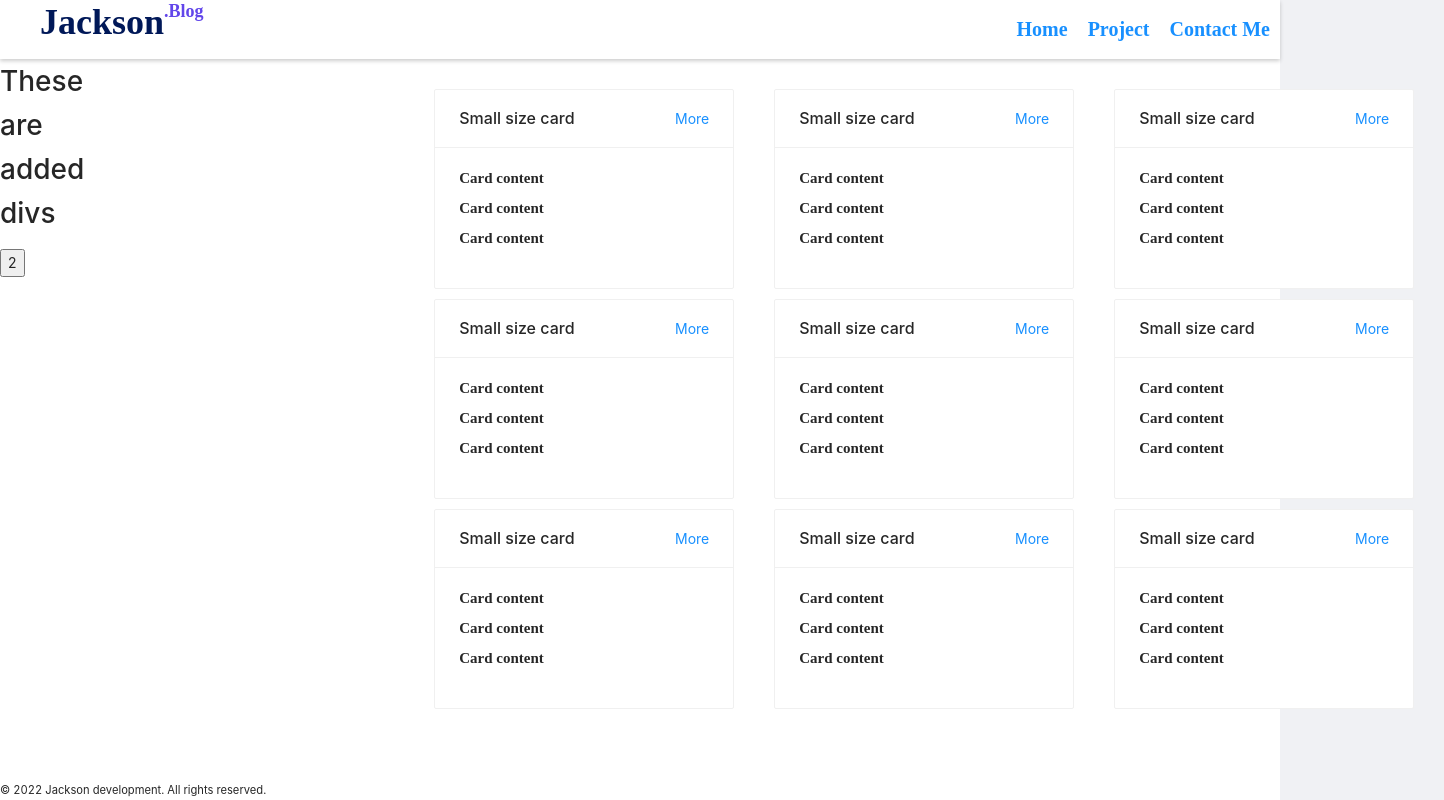
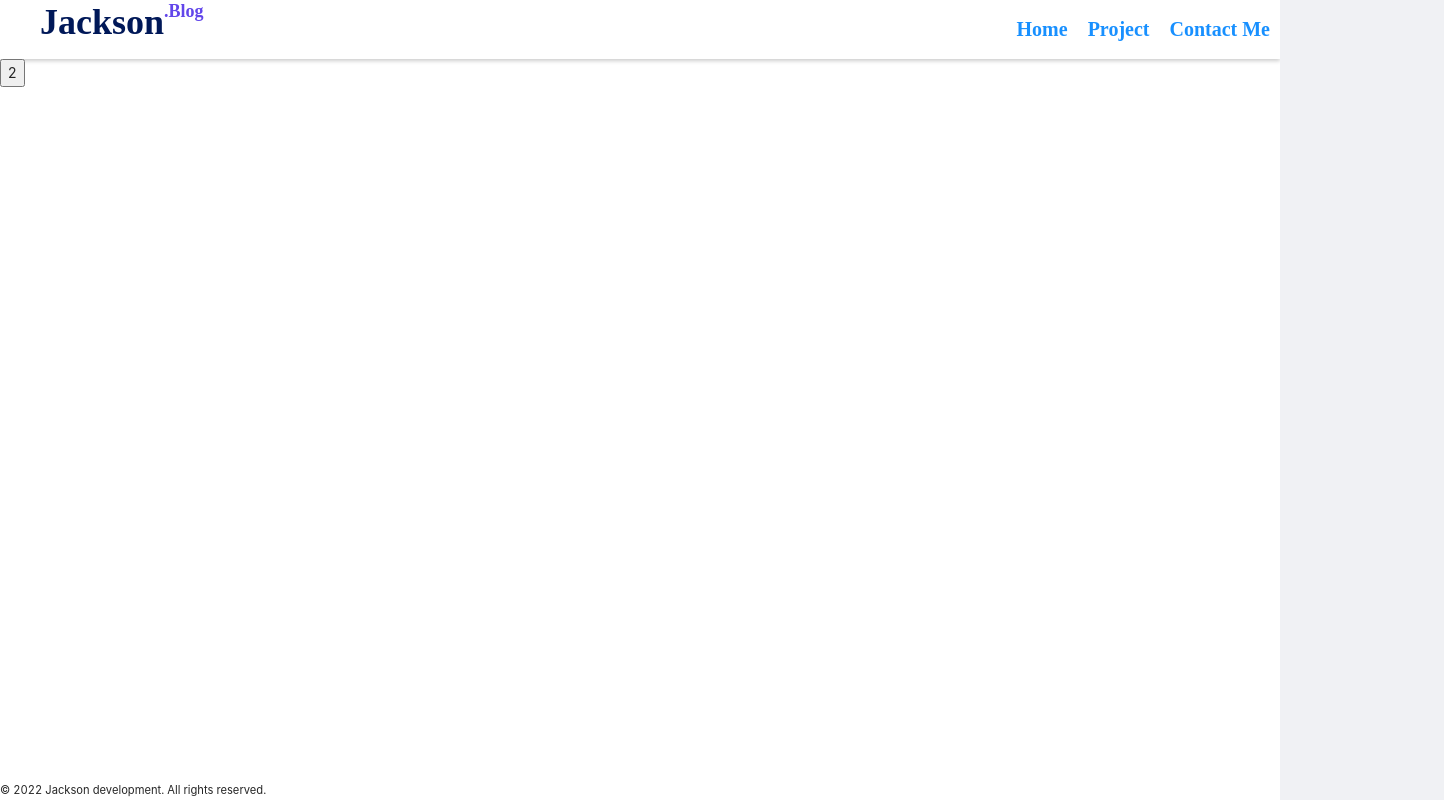
Before and after one commit to jiajunliu0024/my-app, a React (Create React App) app: page /project in a window 1280 px wide. Shown: the whole page, 1444 px wide, since content can reach past the window. Built offline with nearby package versions, Linux system fonts and the light colour scheme.

Commit message:
change the footer settingf

```diff
--- a/src/App.js
+++ b/src/App.js
@@ -10,6 +10,7 @@ import './project.css';
 import Home from "./Home.js"
 import Project from './Project.js';
 import Header from './Header.js';
+import Footer from './Footer';
 
 
 
@@ -21,6 +22,7 @@ function App() {
         <Route path="/home" element={<Home />} />
         <Route path="/project" element={<Project />} />
       </Routes >
+      <Footer/>
     </Router>
 
   )
--- a/src/Home.js
+++ b/src/Home.js
@@ -54,11 +54,11 @@ function MainContent(){
 
 export default function Home() {
   return (
-      <div>
 
-        <MainContent/>
-        <Footer/>
-      </div>
+
+      <MainContent/>
+
+
   )
 }
 
--- a/src/Project.js
+++ b/src/Project.js
@@ -41,126 +41,62 @@ class FilterCard extends React.Component {
     }
 }
 
-function ProjectContent(){
+class ProjectContent extends React.Component{
+    constructor(props) {
+        super(props);
+        this.state = {count : 0}
+        this.handleAddingDivs = this.handleAddingDivs.bind(this)
+    }
 
 
+    handleAddingDivs(e) {
+        console.log(e.target.value);
+        this.setState({count:parseInt(e.target.value)});
+    }
+
+    renderDivs(){
+        let count = this.state.count, uiItems = [];
 
 
+        while(count--)
+           uiItems.push(
 
-    return(
+            <Card className = "project-card"  title="Small size card" extra={<a href="#">More</a>} style={{ width: 300 }}>
+                <p>Card content</p>
+                <p>Card content</p>
+                <p>Card content</p>
+            </Card>
+
+            )
+        return uiItems;
+    }
+    render() {
+        return(
 
         <body className="project-page">
-            <FilterCard/ >
-            <div className="project-card-content">
-                <div className = "project-container-card" >
-                    <Card className = "project-card"  title="Small size card" extra={<a href="#">More</a>} style={{ width: 300 }}>
-                        <p>Card content</p>
-                        <p>Card content</p>
-                        <p>Card content</p>
-                    </Card>
-                    <Card className = "project-card"  title="Small size card" extra={<a href="#">More</a>} style={{ width: 300 }}>
-                        <p>Card content</p>
-                        <p>Card content</p>
-                        <p>Card content</p>
-                    </Card>
-                    <Card className = "project-card"  title="Small size card" extra={<a href="#">More</a>} style={{ width: 300 }}>
-                        <p>Card content</p>
-                        <p>Card content</p>
-                        <p>Card content</p>
-                    </Card>
+
+                <div>
+                    <button className="btn-anchor-style add-row-link" value={"9"}  type="button" onClick={e => this.handleAddingDivs(e, "value")} >{'2'}</button>
                 </div>
                 <div className = "project-container-card" >
-                    <Card className = "project-card"  title="Small size card" extra={<a href="#">More</a>} style={{ width: 300 }}>
-                        <p>Card content</p>
-                        <p>Card content</p>
-                        <p>Card content</p>
-                    </Card>
-                    <Card className = "project-card"  title="Small size card" extra={<a href="#">More</a>} style={{ width: 300 }}>
-                        <p>Card content</p>
-                        <p>Card content</p>
-                        <p>Card content</p>
-                    </Card>
-                    <Card className = "project-card"  title="Small size card" extra={<a href="#">More</a>} style={{ width: 300 }}>
-                        <p>Card content</p>
-                        <p>Card content</p>
-                        <p>Card content</p>
-                    </Card>
+                    {this.renderDivs()}
                 </div>
-                <div className = "project-container-card" >
-                    <Card className = "project-card"  title="Small size card" extra={<a href="#">More</a>} style={{ width: 300 }}>
-                        <p>Card content</p>
-                        <p>Card content</p>
-                        <p>Card content</p>
-                    </Card>
-                    <Card className = "project-card"  title="Small size card" extra={<a href="#">More</a>} style={{ width: 300 }}>
-                        <p>Card content</p>
-                        <p>Card content</p>
-                        <p>Card content</p>
-                    </Card>
-                    <Card className = "project-card"  title="Small size card" extra={<a href="#">More</a>} style={{ width: 300 }}>
-                        <p>Card content</p>
-                        <p>Card content</p>
-                        <p>Card content</p>
-                    </Card>
-                </div>
-            </div>
-
-
-            {/* <div className = "card" >
-                <div className="card-design">
-                    <p>React Project - Animation auto</p>
-                    <div className = "card-presonal-info">
-                        <img className = "card-personal-img" src = "programmer.png"></img>
-                        <p>Jan 10,2020</p>
-                    </div>
-
-                </div>
-                <img className = "card-img" src = "./logo192.png"></img>
-
-            </div>
-
-            <div className = "card">
-                <div className="card-design">
-                    <p>React Project - Animation auto</p>
-                    <div className = "card-presonal-info">
-                        <img className = "card-personal-img" src = "programmer.png"></img>
-                        <p>Jan 10,2020</p>
-                    </div>
-
-                </div>
-                <img className = "card-img" src = "./logo192.png"></img>
-
-            </div>
-
-            <div className = "card">
-                <div className="card-design">
-                    <p>React Project - Animation auto</p>
-                    <div className = "card-presonal-info">
-                        <img className = "card-personal-img" src = "programmer.png"></img>
-                        <p>Jan 10,2020</p>
-                    </div>
-
-                </div>
-                <img className = "card-img" src = "./logo192.png"></img>
-
-            </div> */}
 
 
         </body>
 
         )
+    }
+}
 
 
-}
 function Project(){
 
     return(
-      <div>
+
 
         <ProjectContent/>
-        <Footer/>
 
-      </div>
     )
   }
 export default Project;
--- a/src/project.css
+++ b/src/project.css
@@ -71,13 +71,16 @@ p{
 
 }
 .project-container-card{
+
+    box-sizing: border-box;
     display: flex;
-    height: 200px;
+
 
     margin:10px;
 
 }
-.project-card-content{
+/* .project-card-content{
     margin-left: 25%;
 
-}
+    display: flex;
+} */
```
